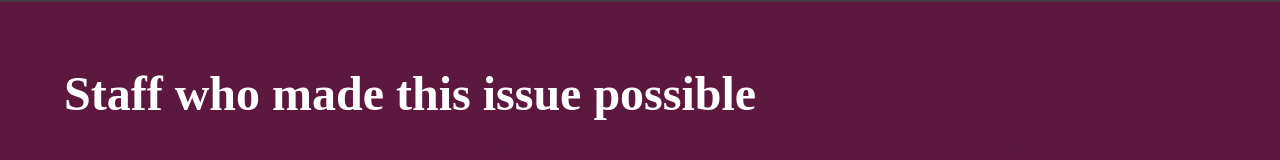
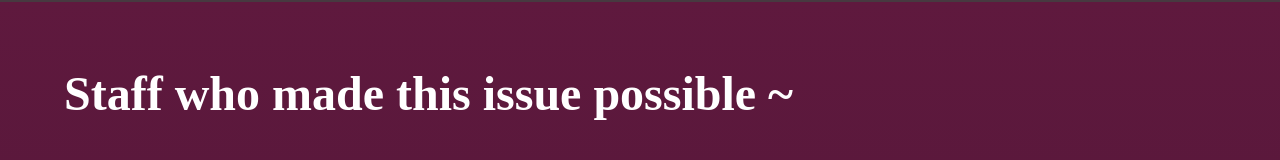
Before and after one commit to spectatorpublishing/bhm2023, a React (Create React App) app: page / in a window 1280 px wide. Shown: the top 160 px of the page. Built offline with nearby package versions, Linux system fonts and the light colour scheme; a web font is replaced by a local one.

Commit message:
Updated Credits

```diff
--- a/src/containers/Credits.js
+++ b/src/containers/Credits.js
@@ -109,7 +109,7 @@ const Credits = () => {
     return (
         <Container id="credits">
             <Hr/>
-            <HeaderDiv><Header>Staff who made this issue possible</Header></HeaderDiv>
+            <HeaderDiv><Header>Staff who made this issue possible ~</Header></HeaderDiv>
             <SectAndNames>
                 {Object.entries(credits).map(([section, key]) => {
                     return(
```
